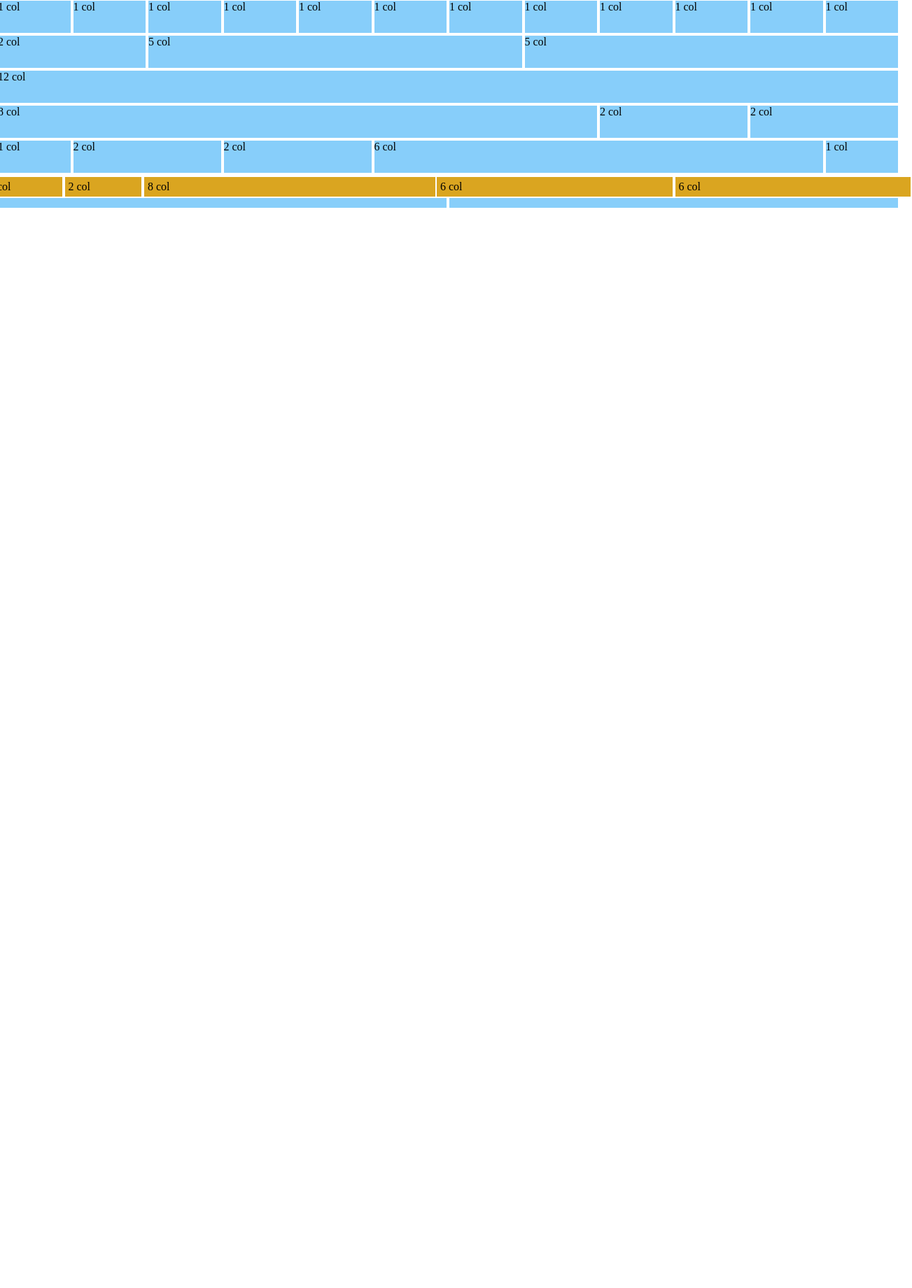
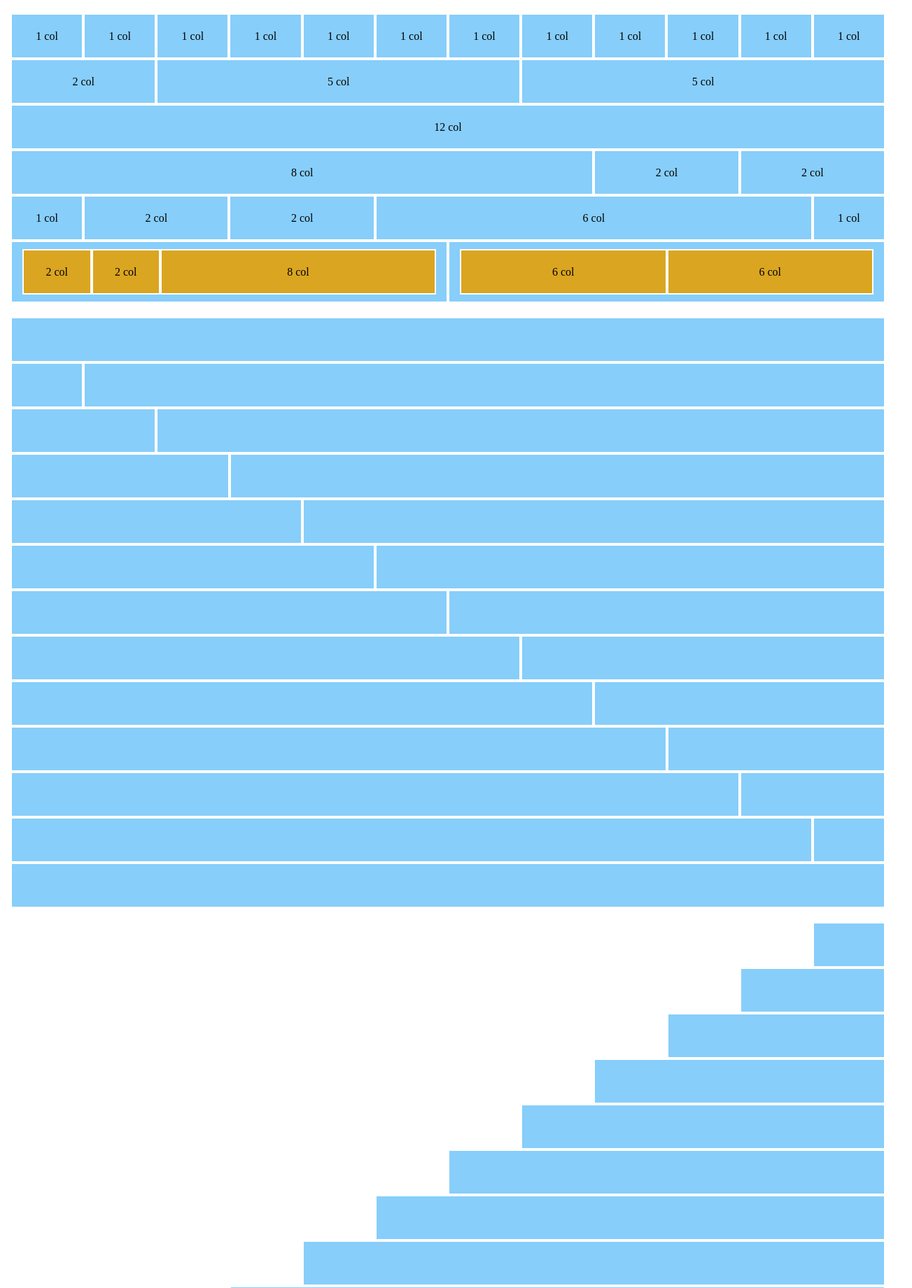
Before and after one commit to federicahu99/html-css-12bool, a plain HTML site: page index.html in a window 1280 px wide. Shown: the part 1-1842 px from the top of the page at 70% size, 1303 px wide, since content can reach past the window. Before the commit the page ends 800 px from the top, so only its background shows below. Drawn offline with Linux system fonts and the light colour scheme.

Commit message:
added content

```diff
--- a/css/12bool.css
+++ b/css/12bool.css
@@ -15,6 +15,10 @@
 .container-fluid {
     width: 100%;
     max-width: 100%;
+}
+
+.d-flex {
+    display: flex;
 }
 
 /* Row */
@@ -162,7 +166,7 @@
     justify-content: center;
 }
 
-.justify-content-beetween {
+.justify-content-between {
     justify-content: space-between;
 }
 
--- a/css/style.css
+++ b/css/style.css
@@ -1,17 +1,21 @@
 /* Body */
 
-.row {
-    margin: 0 -20px;
+.container {
+    margin: 20px auto;
 }
 
 .row > [class^="col"] {
     background-color: lightskyblue;
-    min-height: 50px;
+    min-height: 65px;
     border: 2px solid white;
+    padding: 10px 15px;
 }
 
-.col-6 > .row > [class^="col"] {
+[class^="col"] > .row > [class^="col"] {
     background-color: goldenrod;
-    padding: 5px;
-    min-height: 30px
+    height: 40px
 }
+
+.big {
+
+}
--- a/index.html
+++ b/index.html
@@ -8,52 +8,177 @@
     <link rel="stylesheet" href="css/style.css">
     <title>12Bool</title>
 </head>
-<body class="container">
-    <div class="row justify-content-center align-items-center">
-        <div class="col-1">1 col</div>
-        <div class="col-1">1 col</div>
-        <div class="col-1">1 col</div>
-        <div class="col-1">1 col</div>
-        <div class="col-1">1 col</div>
-        <div class="col-1">1 col</div>
-        <div class="col-1">1 col</div>
-        <div class="col-1">1 col</div>
-        <div class="col-1">1 col</div>
-        <div class="col-1">1 col</div>
-        <div class="col-1">1 col</div>
-        <div class="col-1">1 col</div>
+<body>
+    <div class="container">
+        <div class="row">
+            <div class="col-1 d-flex justify-content-center align-items-center">1 col</div>
+            <div class="col-1 d-flex justify-content-center align-items-center">1 col</div>
+            <div class="col-1 d-flex justify-content-center align-items-center">1 col</div>
+            <div class="col-1 d-flex justify-content-center align-items-center">1 col</div>
+            <div class="col-1 d-flex justify-content-center align-items-center">1 col</div>
+            <div class="col-1 d-flex justify-content-center align-items-center">1 col</div>
+            <div class="col-1 d-flex justify-content-center align-items-center">1 col</div>
+            <div class="col-1 d-flex justify-content-center align-items-center">1 col</div>
+            <div class="col-1 d-flex justify-content-center align-items-center">1 col</div>
+            <div class="col-1 d-flex justify-content-center align-items-center">1 col</div>
+            <div class="col-1 d-flex justify-content-center align-items-center">1 col</div>
+            <div class="col-1 d-flex justify-content-center align-items-center">1 col</div>
 
-        <div class="col-2">2 col</div>
-        <div class="col-5">5 col</div>
-        <div class="col-5">5 col</div>
+            <div class="col-2 d-flex justify-content-center align-items-center">2 col</div>
+            <div class="col-5 d-flex justify-content-center align-items-center">5 col</div>
+            <div class="col-5 d-flex justify-content-center align-items-center">5 col</div>
 
-        <div class="col-12">12 col</div>
+            <div class="col-12 d-flex justify-content-center align-items-center">12 col</div>
 
-        <div class="col-8">8 col</div>
-        <div class="col-2">2 col</div>
-        <div class="col-2">2 col</div>
+            <div class="col-8 d-flex justify-content-center align-items-center">8 col</div>
+            <div class="col-2 d-flex justify-content-center align-items-center">2 col</div>
+            <div class="col-2 d-flex justify-content-center align-items-center">2 col</div>
 
-        <div class="col-1">1 col</div>
-        <div class="col-2">2 col</div>
-        <div class="col-2">2 col</div>
-        <div class="col-6">6 col</div>
-        <div class="col-1">1 col</div>
+            <div class="col-1 d-flex justify-content-center align-items-center">1 col</div>
+            <div class="col-2 d-flex justify-content-center align-items-center">2 col</div>
+            <div class="col-2 d-flex justify-content-center align-items-center">2 col</div>
+            <div class="col-6 d-flex justify-content-center align-items-center">6 col</div>
+            <div class="col-1 d-flex justify-content-center align-items-center">1 col</div>
 
-        <div class="col-6">
-            <div class="row">
-                <div class="col-2">2 col</div>
-                <div class="col-2">2 col</div>
-                <div class="col-8">8 col</div>
+            <div class="col-6">
+                <div class="row">
+                    <div class="col-2 d-flex justify-content-center align-items-center">2 col</div>
+                    <div class="col-2 d-flex justify-content-center align-items-center">2 col</div>
+                    <div class="col-8 d-flex justify-content-center align-items-center">8 col</div>
+                </div>
+            </div>
+            <div class="col-6">
+                <div class="row">
+                    <div class="col-6 d-flex justify-content-center align-items-center">6 col</div>
+                    <div class="col-6 d-flex justify-content-center align-items-center">6 col</div>
+                </div>
             </div>
         </div>
-        <div class="col-6">
-            <div class="row">
-                <div class="col-6">6 col</div>
-                <div class="col-6">6 col</div>
+    </div>
+
+    <div class="container">
+        <div class="row">
+            <div class="col-12"></div>
+            <div class="col-1"></div>
+            <div class="col-11"></div>
+            <div class="col-2"></div>
+            <div class="col-10"></div>
+            <div class="col-3"></div>
+            <div class="col-9"></div>
+            <div class="col-4"></div>
+            <div class="col-8"></div>
+            <div class="col-5"></div>
+            <div class="col-7"></div>
+            <div class="col-6"></div>
+            <div class="col-6"></div>
+            <div class="col-7"></div>
+            <div class="col-5"></div>
+            <div class="col-8"></div>
+            <div class="col-4"></div>
+            <div class="col-9"></div>
+            <div class="col-3"></div>
+            <div class="col-10"></div>
+            <div class="col-2"></div>
+            <div class="col-11"></div>
+            <div class="col-1"></div>
+            <div class="col-12"></div>
+        </div>
+    </div>
+
+
+    <div class="container">
+        <div class="row">
+            <div class="offset-11"></div>
+            <div class="col-1"></div>
+            <div class="offset-10"></div>
+            <div class="col-2"></div>
+            <div class="offset-9"></div>
+            <div class="col-3"></div>
+            <div class="offset-8"></div>
+            <div class="col-4"></div>
+            <div class="offset-7"></div>
+            <div class="col-5"></div>
+            <div class="offset-6"></div>
+            <div class="col-6"></div>
+            <div class="offset-5"></div>
+            <div class="col-7"></div>
+            <div class="offset-4"></div>
+            <div class="col-8"></div>
+            <div class="offset-3"></div>
+            <div class="col-9"></div>
+            <div class="offset-2"></div>
+            <div class="col-10"></div>
+            <div class="offset-1"></div>
+            <div class="col-11"></div>
+            <div class="col-12"></div>
+        </div>
+    </div>
+
+    <div class="container">
+        <div class="row">
+            <div class="col-7">
+                <div class="row">
+                    <div class="col-3"></div>
+                    <div class="col-6"></div>
+                    <div class="col-3"></div>
+                </div>
+
+            </div>
+            <div class="col-5">
+                <div class="row">
+                    <div class="col-6"></div>
+                    <div class="col-6"></div>
+                </div>
+            </div>
+        </div>
+    </div>
+
+    <div class="container">
+        <div class="row justify-content-start">
+            <div class="col-6 d-flex justify-content-center align-items-center">start</div>
+        </div>
+        <div class="row justify-content-center">
+            <div class="col-6 d-flex justify-content-center align-items-center">center</div>
+        </div>
+        <div class="row justify-content-end">
+            <div class="col-6 d-flex justify-content-center align-items-center">end</div>
+        </div>
+        <div class="row">
+            <div class="col-6 big"></div>
+            <div class="col-6 align-items-fstart">top</div>
+        </div>
+        <div class="row">
+            <div class="col-6 big"></div>
+            <div class="col-6 align-items-center">middle</div>
+        </div>
+        <div class="row">
+            <div class="col-6 big"></div>
+            <div class="col-6 align-items-fend"> bottom</div>
+        </div>
+    </div>
+
+    <div class="container">
+        <div class="row">
+            <div class="col-12">
+                <div class="row justify-content-around">
+                    <div class="col-2"></div>
+                    <div class="col-2"></div>
+                    <div class="col-2"></div>
+                </div>
             </div>
         </div>
 
-    </div>
+    <div class="container">
+        <div class="row">
+            <div class="col-12">
+                <div class="row justify-content-between">
+                    <div class="col-2"></div>
+                    <div class="col-2"></div>
+                    <div class="col-2"></div>
+                </div>
+            </div>
+        </div>
+
 
 </body>
 </html>
```
